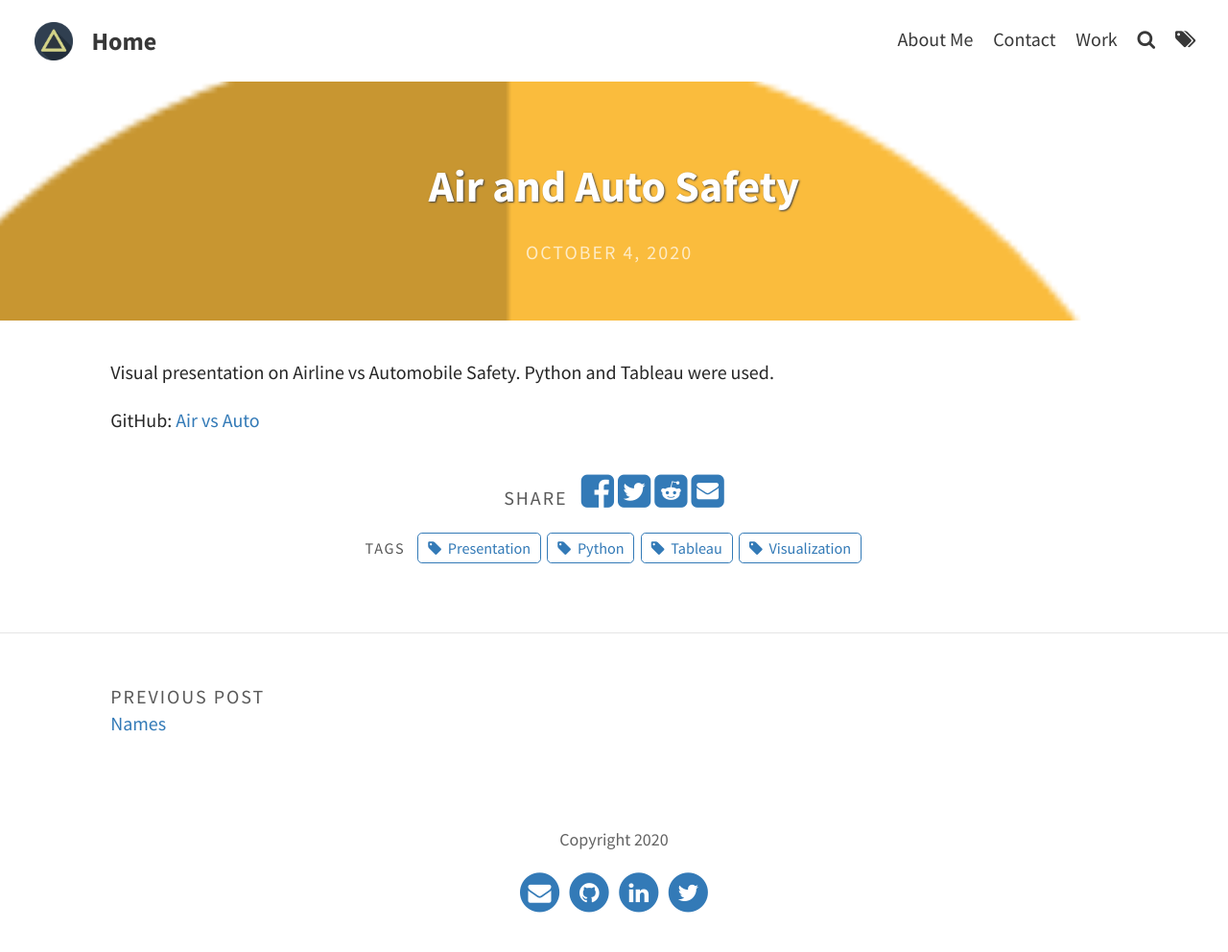
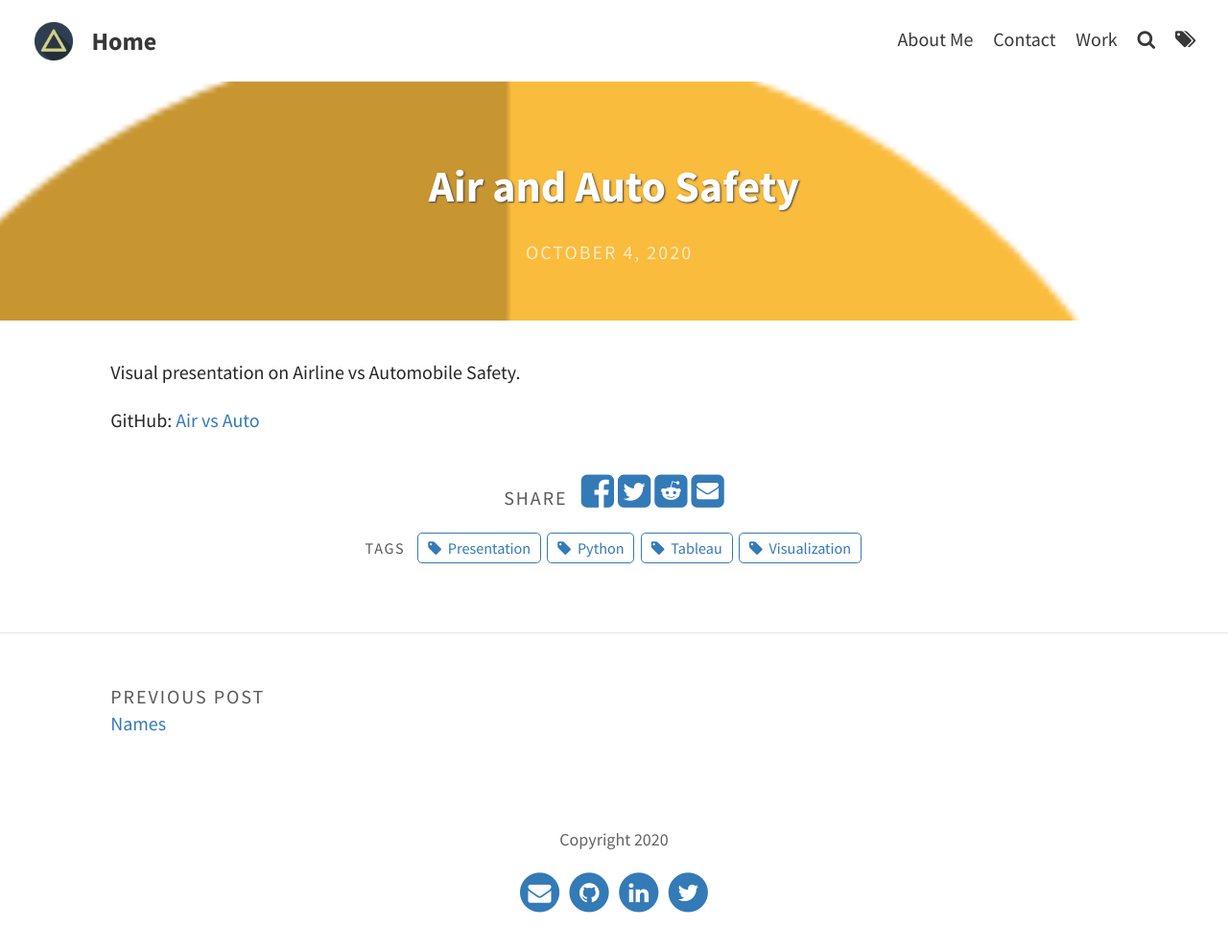
Before and after one commit to knmoses/knmoses.github.io, a Jekyll site: the page built from _portfolio/cake.md, in a window 1280 px wide. Shown: the whole page at 96% size. Built offline with Jekyll 4.4.1, drawn with Linux system fonts in a browser that asks for light colours.

Commit message:
Update cake.md

```diff
--- a/_portfolio/cake.md
+++ b/_portfolio/cake.md
@@ -7,7 +7,7 @@ date: 04 October 2020
 tags: [Tableau, Python, Presentation, Visualization]
 ---
 
-Visual presentation on Airline vs Automobile Safety. Python and Tableau were used.
+Visual presentation on Airline vs Automobile Safety.
 
 GitHub:
 [Air vs Auto](https://github.com/knmoses/DSC640-Air-vs-Auto-Safety)
```
